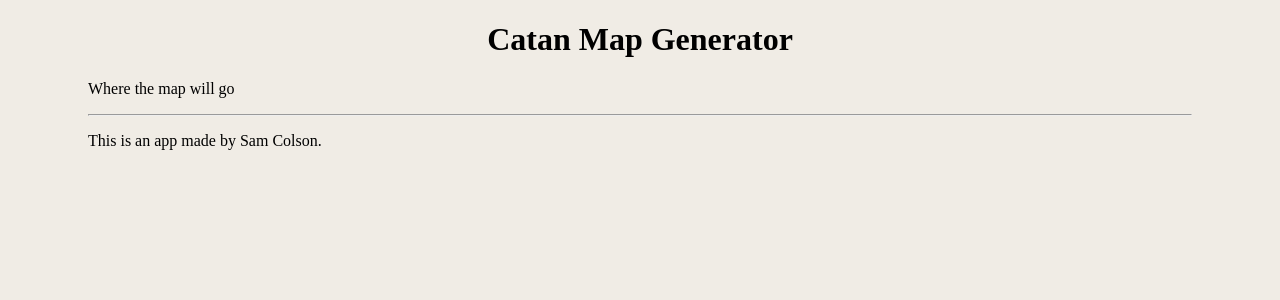
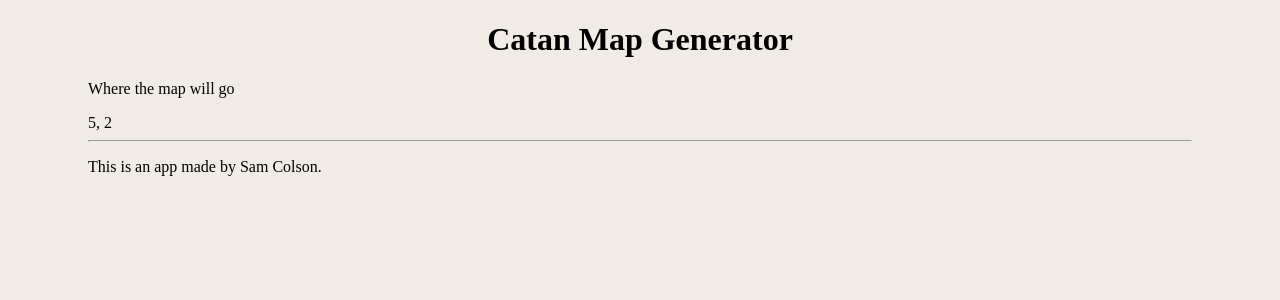
Before and after one commit to samcolson4/react-catan, a React (Create React App) app in the folder catan/: page / in a window 1280 px wide. Shown: the top 300 px of the page. Built offline with nearby package versions, Linux system fonts and the light colour scheme.

Commit message:
Refactor

```diff
--- a/catan/src/components/generator/Generator.js
+++ b/catan/src/components/generator/Generator.js
@@ -19,7 +19,7 @@
 
 function Generator() {
 
-  var hexes = ["wheat", "wheat", "wheat", "wheat", "ore", "ore", "ore", "brick", "brick", "brick", "sheep", "sheep", "sheep", "sheep", "lumber", "lumber", "lumber", "lumber", "desert"]
+  let hexes = ["wheat", "wheat", "wheat", "wheat", "ore", "ore", "ore", "brick", "brick", "brick", "sheep", "sheep", "sheep", "sheep", "lumber", "lumber", "lumber", "lumber", "desert"]
 
   let numbers = [5, 2, 6, 3, 8, 10, 9, 12, 11, 4, 8, 10, 9, 4, 5, 6, 3, 11]
 
@@ -30,6 +30,7 @@
   return (
     <div className="Generator">
       <p>Where the map will go</p>
+      { generator.numbers[0] }, { generator.numbers[1] }
     </div>
   )}
 
```
Also changed, not shown: catan/src/logo.svg (deleted), 1 other file (tests, documents, lock files or other folders).
